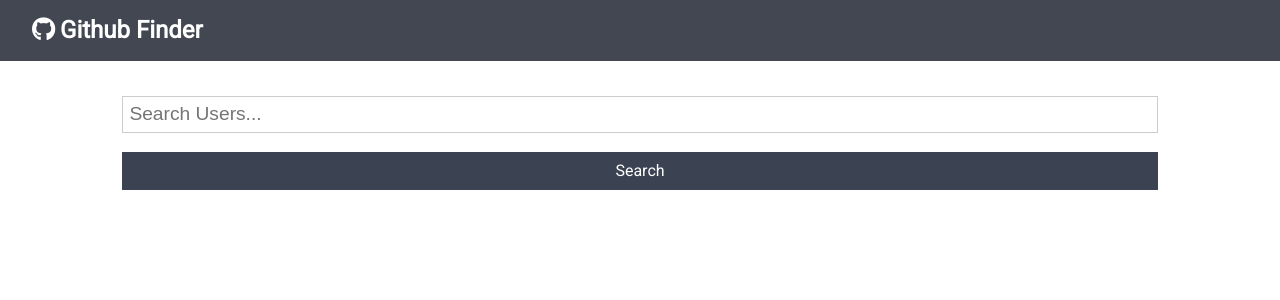
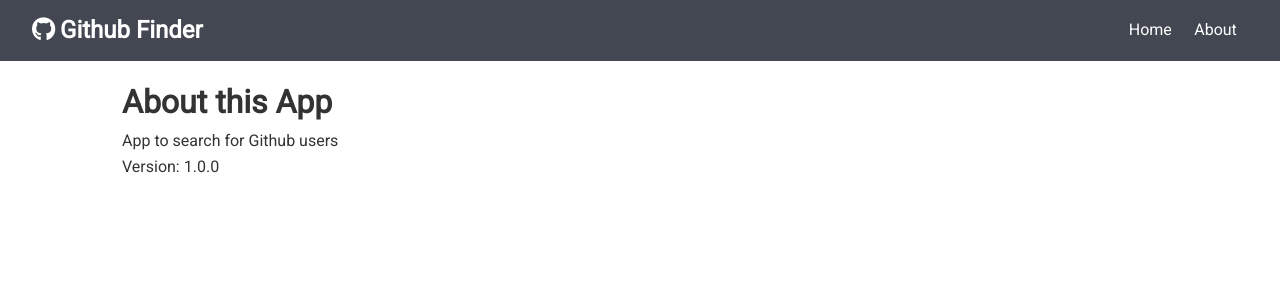
Before and after one commit to aaronzor/github-finder, a React (Create React App) app: page /about in a window 1280 px wide. Shown: the top 300 px of the page. Built offline with nearby package versions, Linux system fonts and the light colour scheme.

Commit message:
Add alert and react router for home / about pages

```diff
--- a/package.json
+++ b/package.json
@@ -14,6 +14,7 @@
     "prop-types": "^15.7.2",
     "react": "^17.0.2",
     "react-dom": "^17.0.2",
+    "react-router-dom": "^5.2.0",
     "react-scripts": "4.0.3",
     "web-vitals": "^1.0.1"
   },
--- a/src/App.js
+++ b/src/App.js
@@ -1,14 +1,18 @@
 import './App.css';
-import React, { Component } from 'react';
+import { BrowserRouter as Router, Switch, Route } from 'react-router-dom';
+import React, { Component, Fragment } from 'react';
+import Alert from './Components/Layout/Alert';
 import Navbar from './Components/Layout/Navbar';
 import Users from './Components/Users/Users';
+import Search from './Components/Users/Search';
+import About from './Components/Pages/About';
 import axios from 'axios';
-import Search from './Components/Users/Search';
 
 class App extends Component {
     state = {
         users: [],
         loading: false,
+        alert: null,
     };
 
     // Search Github Users
@@ -24,23 +28,46 @@
 
     // Clear users from state
     clearUsers = () => {
-        this.setState({ users: [], loading: false });
+        this.setState({ users: [], loading: false, alert: null });
+    };
+
+    setAlert = (msg, type) => {
+        this.setState({ alert: { msg, type } });
+        setTimeout(() => this.setState({ alert: null }), 5000);
     };
 
     render() {
         const { users, loading } = this.state;
         return (
+            <Router>
                 <div className='App'>
                     <Navbar />
                     <div className='container'>
+                        <Alert alert={this.state.alert} />
+                        <Switch>
+                            <Route
+                                exact
+                                path='/'
+                                render={() => (
+                                    <Fragment>
                                         <Search
                                             searchUsers={this.searchUsers}
                                             clearUsers={this.clearUsers}
                                             showClear={users.length > 0}
+                                            setAlert={this.setAlert}
                                         />
-                    <Users loading={loading} users={users} />
+                                        <Users
+                                            loading={loading}
+                                            users={users}
+                                        />
+                                    </Fragment>
+                                )}
+                            />
+                            <Route exact path='/about' component={About} />
+                        </Switch>
                     </div>
                 </div>
+            </Router>
         );
     }
 }
--- /dev/null
+++ b/src/Components/Layout/Alert.js
@@ -0,0 +1,19 @@
+import React from 'react';
+import PropTypes from 'prop-types';
+
+const Alert = ({ alert }) => {
+    return (
+        alert !== null && (
+            <div className={`alert alert-${alert.type}`}>
+                <i className='fas fa-info-circle' />
+                {alert.msg}
+            </div>
+        )
+    );
+};
+
+Alert.propTypes = {
+    alert: PropTypes.object.isRequired,
+};
+
+export default Alert;
--- a/src/Components/Layout/Navbar.js
+++ b/src/Components/Layout/Navbar.js
@@ -1,5 +1,6 @@
 import React from 'react';
 import PropTypes from 'prop-types';
+import { Link } from 'react-router-dom';
 
 const Navbar = ({ icon, title }) => {
     return (
@@ -8,6 +9,14 @@
                 <i className={icon} />
                 {title}
             </h1>
+            <ul>
+                <li>
+                    <Link to='/'>Home</Link>
+                </li>
+                <li>
+                    <Link to='/about'>About</Link>
+                </li>
+            </ul>
         </nav>
     );
 };
--- /dev/null
+++ b/src/Components/Pages/About.js
@@ -0,0 +1,13 @@
+import { React, Fragment } from 'react';
+
+const About = () => {
+    return (
+        <Fragment>
+            <h1>About this App</h1>
+            <p>App to search for Github users</p>
+            <p>Version: 1.0.0</p>
+        </Fragment>
+    );
+};
+
+export default About;
--- a/src/Components/Users/Search.js
+++ b/src/Components/Users/Search.js
@@ -9,8 +9,12 @@
     onChange = (e) => this.setState({ [e.target.name]: e.target.value });
     onSubmit = (e) => {
         e.preventDefault();
-        this.props.searchUsers(this.state.text);
-        this.setState({ text: '' });
+        if (this.state.text === '') {
+            this.props.setAlert('Please enter something', 'light');
+        } else {
+            this.props.searchUsers(this.state.text);
+            this.setState({ text: '' });
+        }
     };
 
     render() {
@@ -48,6 +52,7 @@
     searchUsers: PropTypes.func.isRequired,
     clearUsers: PropTypes.func.isRequired,
     showClear: PropTypes.bool.isRequired,
+    setAlert: PropTypes.func.isRequired,
 };
 
 export default Search;
```
Also changed, not shown: 2 other files (tests, documents, lock files or other folders). Lines whose indentation alone changed are shown as unchanged.
